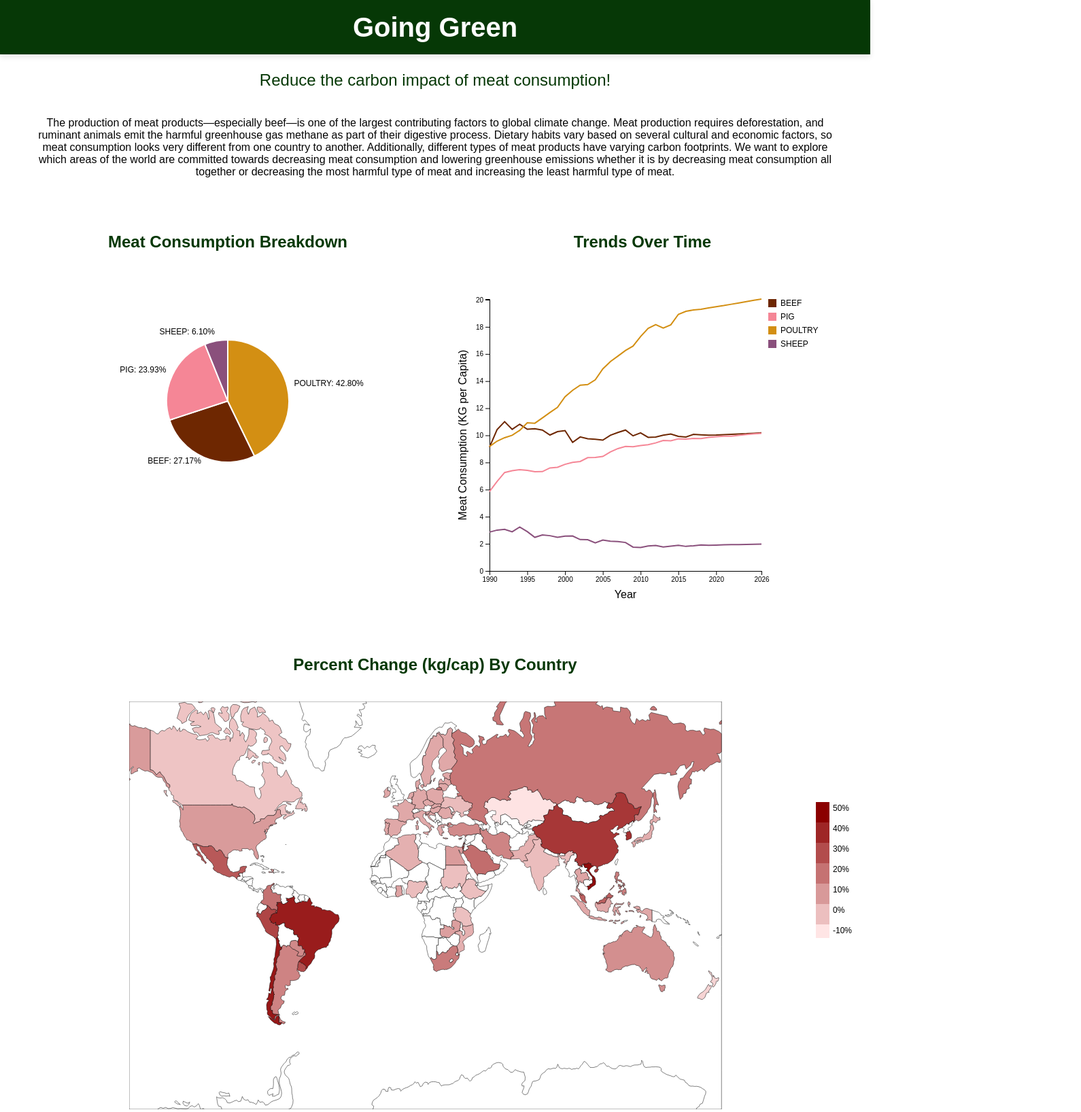
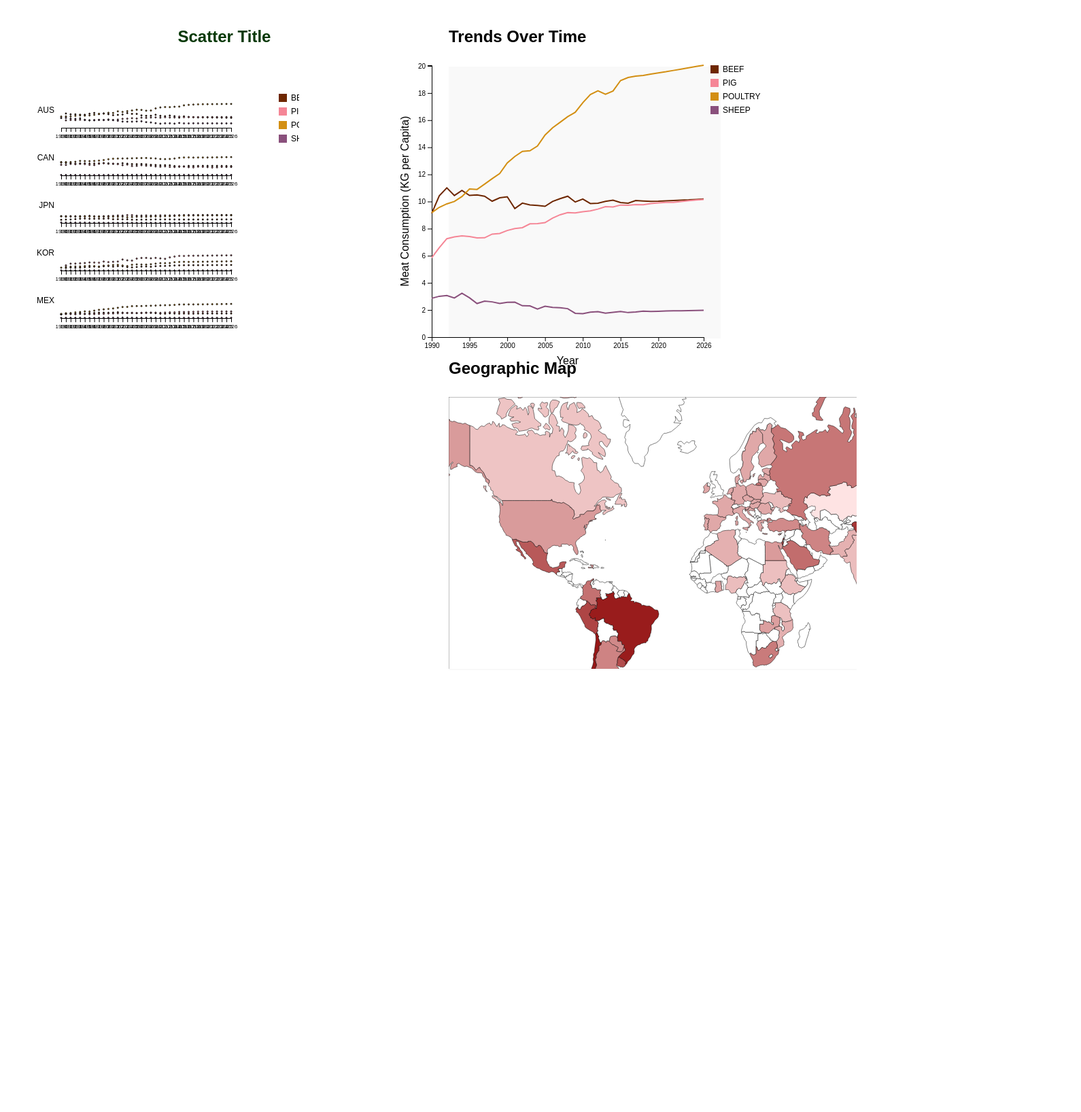
Before and after one commit to pngu-pngu/cpsc4030_fin_proj, a plain HTML site: page index.html in a window 1280 px wide. Shown: the whole page at 68% size, 1590 px wide, since content can reach past the window. After the commit the page ends 1006 px from the top, so only its background shows below. Drawn offline with nearby package versions, Linux system fonts and the light colour scheme.

Commit message:
1st attemp add a visual w one mark is one data point

```diff
--- a/index.html
+++ b/index.html
@@ -1,3 +1,6 @@
+
+
+
 
 
 
@@ -16,182 +19,129 @@
             font-family: 'Arial', sans-serif;
             margin: 0;
             padding: 0;
-            background-color: #FFF; /* Dark grey */
-            color: #FFF;
+            background-color: #FFF;
         }
 
         h1 {
-            display: flex; /* Enables flexbox for the element */
-            justify-content: center; /* Centers content horizontally */
-            align-items: center; /* Centers content vertically */
-            margin: auto; /* Centers the h1 element within the body */
+            text-align: center;
+            margin: 0;
             font-size: 2.5em;
             color: #FFF;
             background-color: #063806;
+            padding: 20px;
             box-shadow: 0 4px 8px rgba(0, 0, 0, 0.1);
-            height: 80px; /* Ensures there's a consistent height for centering */
-        }
-
-        h2{
-
-          text-align: center;
-          margin: 20px 0;
-          font-size: 1.5em;
-          color: #063806;
-        }
-
-        h3{
-            text-align: center;
-            margin: 20px 0;
-            font-size: 1.5em;
-            color: #063806;
-            margin-top: 50px;
-
-          }
-
-        #description {
-            text-align: center;
-            margin-bottom: 20px;
-        }
-
-        #impact{
-            text-align: center;
-            margin: 40px;
-            background-color: #FFF;
-            color: black;
         }
 
         #dashboard-container {
             display: flex;
-            flex-direction: column;
-            align-items: center;
-            justify-content: center;
+            flex-direction: row;
+            justify-content: space-between;
+            gap: 20px;
             margin: 20px;
-            gap: 20px;
         }
 
-        #charts-container {
+        #scatter-container {
+            width: 600px; /* Ensures fixed width in inches */
+            height: 800px; /* Vertical stretching */
+            background-color: white;
+            padding: 20px;
+            overflow-y: auto;
+        }
+
+        #scatter-container h2 {
+            text-align: center;
+            margin: 0 0 20px;
+            font-size: 1.5em;
+            color: #063806;
+        }
+
+        #scatter-plot {
+            width: 100%;
+            height: 100%;
+        }
+
+        #right-panel {
             display: flex;
-            flex-wrap: wrap;
-            justify-content: space-between;
-            width: 100%;
-            max-width: 1200px;
-            gap: 20px;
-
+            flex-direction: column;
+            gap: 10px;
+            width: 600px;
         }
 
         .chart-box {
-            background-color: #FFF ;
-            padding: 20px;
-            flex: 1;
-            min-width: 350px;
-            max-width: 48%;
-
-        }
-
-
-        #map-container {
-            display: flex;
-            margin-top: 100px;
-            justify-content: flex-start; /* Align items horizontally */
-            align-items: flex-start;    /* Align items vertically */
-            justify-content: space-between;
-            align-items: center; /* Aligns items (map and legend) vertically */
-            gap: 0px;
-            margin: 20px auto;
-            max-width: 1200px;
-            gap: 20px;
-            position: relative; /* Allows positioning of the legend relative to the container */
-        }
-
-        #map {
-            flex: 5; /* Take up more space compared to the legend */
-            justify-content: right; /* Centers content horizontally */
-            align-items: center; /* Centers content vertically */
-            width: 800px;
-            height: 500px;
-            margin: 20px auto;
-            margin-left: 150px; /* Pushes the entire container to the right */
-        }
-
-        #legend-container {
-            flex: 1; /* Take up less space */
-            min-width: 10px;
-            padding: 0px;
-            background-color: #FFF;
-            align-items: center;
-            position: absolute; /* Positions the legend relative to #map-container */
-            right: -50px;
-            top: 50%; /* Aligns the legend vertically */
-            transform: translateY(-50%); /* Centers the legend vertically */
-        }
-
-
-        #controls {
-            display: flex;
-            flex-direction: column;
-            justify-content: center;
-            align-items: center;
-            margin-top: 10px;
-        }
-
-
-
-        #controls .controls-right {
-            display: flex;
-            flex-direction: column;
-        }
-
-
-        #pie-chart {
+            width: 600px;
+            height: 400px;
+            background-color: #f9f9f9;
             display: flex;
             justify-content: center;
             align-items: center;
         }
 
-        #controls-charts {
-            margin-top: 20px;
-            text-align: right;
+        .chart-box h2 {
+            text-align: center;
+            margin-bottom: 10px;
+            font-size: 1.2em;
+            color: #063806;
         }
 
-        @media (max-width: 768px) {
+        #map-container {
+            width: 600px;
+            height: 400px;
+            display: flex;
+            justify-content: center;
+            align-items: center;
+        }
+
+        #chart-container {
+            width: 400px;
+            height: 400px;
+        }
+
+        @media (max-width: 1000px) {
+            #dashboard-container {
+                flex-direction: column;
+                align-items: center;
+            }
+
+            #scatter-container,
+            #right-panel {
+                width: 100%;
+                height: auto;
+            }
+
             .chart-box {
-                max-width: 100%;
+                width: 100%;
+                height: 300px;
             }
         }
     </style>
 </head>
 <body>
-    <h1>Going Green</h1>
-    <div id="description">
-        <p style="font-size: 1.5em; color: #063806;">Reduce the carbon impact of meat consumption!</p>
-    </div>
-    <div id="impact">
-        <p style="font-size: 1em; color: #040404;">The production of meat products—especially beef—is one of the largest contributing factors to global climate change. Meat production requires deforestation, and  ruminant animals emit the harmful greenhouse gas methane as part of their digestive process. Dietary habits vary based on several cultural and economic factors, so meat consumption looks very different from one country to another. Additionally, different types of meat products have varying carbon footprints. We want to explore which areas of the world are committed towards decreasing meat consumption and lowering greenhouse emissions whether it is by decreasing meat consumption all together or decreasing the most harmful type of meat and increasing the least harmful type of meat. </p>
-    </div>
     <div id="dashboard-container">
-        <div id="charts-container">
-            <div class="chart-box">
-                <h2>Meat Consumption Breakdown</h2>
-                <div id="pie-chart"></div>
+
+
+        <div id="scatter-container">
+            <h2>Scatter Title</h2>
+            <div id="scatter-plot"></div>
+        </div>
+
+        <!-- Right Panel: Map and Chart -->
+        <div id="right-panel">
+            <h2>Trends Over Time</h2>
+            <div id="chart-container" class="chart-box">
+                <!-- <h2>Trends Over Time</h2> -->
+                <div id="line-chart"></div>
             </div>
-            <div class="chart-box">
-                <h2>Trends Over Time</h2>
-                <div id="line-chart"></div>
+            <h2>Geographic Map</h2>
+            <div id="map-container" class="chart-box">
+                <!-- <h2>Geographic Map</h2> -->
+                <div id="map"></div>
             </div>
         </div>
     </div>
 
-    <h3>Percent Change (kg/cap) By Country</h3>
-    <div id="map-container">
-
-            <div id="map"></div>
-
-            <div id="legend-container" /div>
-    </div>
-
-    <script type = "module" src="pie.js"></script>
-    <script type = "module" src="chart.js"></script>
+    <script src="scatterplot.js"></script>
+    <script type="module" src="pie.js"></script>
+    <script type="module" src="chart.js"></script>
     <script type="module" src="map.js"></script>
 </body>
 </html>
--- a/map.js
+++ b/map.js
@@ -48,7 +48,7 @@ d3.csv("meat_consumption_worldwide.csv").then(data => {
 
             const percentChange = (endTotal - startTotal) / 100;
 
-            console.log("%s Data:", location, { location, percentChange });
+            //console.log("%s Data:", location, { location, percentChange });
 
             return { location, percentChange };
         });
@@ -79,8 +79,8 @@ d3.csv("meat_consumption_worldwide.csv").then(data => {
     // Load and process the GeoJSON data for the world map
     d3.json("countries.geo.json").then(worldData => {
         const svg = d3.select("#map").append("svg")
-            .attr("width", 1400)
-            .attr("height", 600);
+            .attr("width", 600)
+            .attr("height", 400);
 
         const projection = d3.geoMercator()
             .scale(150)
--- /dev/null
+++ b/scatterplot.js
@@ -0,0 +1,177 @@
+
+d3.csv("meat_consumption_worldwide.csv").then(data => {
+    const width = 400; // Chart width
+    const height = 400; // Chart height
+    const margin = { top: 50, right: 100, bottom: 50, left: 50 };
+    const sparklineHeight = 50; // Height for each sparkline
+
+    // Filter data to include only "KG_CAP"
+    const filteredData = data.filter(d => d.measure === "KG_CAP" && !["WLD", "BRICS", "OECD"].includes(d.location));
+
+    const locations = Array.from(new Set(filteredData.map(d => d.location)));
+    const subjects = Array.from(new Set(filteredData.map(d => d.subject)));
+    const years = Array.from(new Set(filteredData.map(d => +d.time))).sort((a, b) => a - b);
+
+
+
+    /*
+    const color = d3.scaleOrdinal()
+        .domain(subjects)
+        .range(["#6e2701", "#f58696", "#d38f13", "#8A507C"]);
+
+    const x = d3.scaleLinear()
+        .domain(d3.extent(filteredData, d => +d.time))
+        .range([0, width]);
+
+    const yLocation = d3.scalePoint()
+        .domain(locations)
+        .range([height, 0])
+        .padding(1);
+
+    const yValue = d3.scaleLinear()
+        .domain([0, d3.max(filteredData, d => +d.value)])
+        .range([height, 0]);
+
+    const svg = d3.select("#scatter-plot")
+        .append("svg")
+        .attr("width", width + margin.left + margin.right)
+        .attr("height", height + margin.top + margin.bottom)
+        .append("g")
+        .attr("transform", `translate(${margin.left}, ${margin.top})`);
+
+    // Calculate the range of the x-axis (e.g., years)
+    const xDomain = d3.extent(data, d => +d.time); // Find the first and last year in your data
+    const tickValues = d3.range(xDomain[0], xDomain[1] + 1, 5); // Every 5 years
+    const filteredTickValues = tickValues.filter(year => year !== 2025);
+
+    // Ensure the last year is included if it's not already in the list
+    if (filteredTickValues[filteredTickValues.length - 1] !== xDomain[1]) {
+        filteredTickValues.push(xDomain[1]); // Add the last year if it's not already included
+    }
+
+    svg.append("g")
+        .attr("transform", `translate(0, ${height})`)
+        .call(
+            d3.axisBottom(x)
+                .tickValues([...new Set(filteredTickValues)]) // Remove duplicates if the last year is already in the filtered range
+                .tickFormat(d3.format("d"))
+        )
+        .selectAll("path, line")
+        .attr("stroke", "black")
+        .style("stroke-width", "1px");
+
+    svg.selectAll(".tick text")
+        .style("fill", "black")
+        .style("font-weight", "300")
+        .style("font-size", "10px");
+
+
+    svg.append("g")
+        .call(d3.axisLeft(yLocation)
+            .tickValues(locations)) // Show all locations as ticks
+        .selectAll("path, line")
+        .attr("stroke", "black");
+
+    svg.selectAll(".tick text")
+        .style("fill", "black")
+        .style("font-weight", "300")
+        .style("font-size", "8px");
+    */
+
+    // Add Sparklines for Each Location
+    const color = d3.scaleOrdinal()
+    .domain(subjects)
+    .range(["#6e2701", "#f58696", "#d38f13", "#8A507C"]);
+
+const x = d3.scaleLinear()
+    .domain(d3.extent(years))
+    .range([0, width - margin.right - margin.left]);
+
+const y = d3.scaleLinear()
+    .domain([0, d3.max(filteredData, d => +d.value)])
+    .range([sparklineHeight, 0]);
+
+const svg = d3.select("#scatter-plot")
+    .append("svg")
+    .attr("width", width)
+    .attr("height", height)
+    .append("g")
+    .attr("transform", `translate(${margin.left}, ${margin.top})`);
+
+ // Add Sparklines for Each Location
+ locations.forEach((location, i) => {
+    const locationData = filteredData.filter(d => d.location === location);
+
+    const sparklineGroup = svg.append("g")
+        .attr("transform", `translate(0, ${i * (sparklineHeight + 20)})`);
+
+    // Add dots for each year and subject
+    sparklineGroup.selectAll("circle")
+        .data(locationData)
+        .enter()
+        .append("circle")
+        .attr("cx", d => x(+d.time))
+        .attr("cy", d => y(+d.value))
+        .attr("r", 1) // Dot size
+        .attr("fill", d => color(d.subject))
+        .attr("stroke", "black")
+        /*
+        .on("mouseover", (event, d) => {
+            const tooltip = d3.select("body")
+                .append("div")
+                .style("position", "absolute")
+                .style("background", "white")
+                .style("border", "1px solid black")
+                .style("padding", "5px")
+                .style("border-radius", "5px")
+                .style("pointer-events", "none")
+                .html(`Location: ${d.location}<br>Subject: ${d.subject}<br>Year: ${d.time}<br>Kg/Cap: ${d.value}`);
+
+            tooltip.style("left", `${event.pageX + 10}px`)
+                .style("top", `${event.pageY - 20}px`);
+        })
+        .on("mouseout", () => d3.select("body").selectAll("div").remove());
+        */
+    // Add location label
+    sparklineGroup.append("text")
+        .attr("x", -10)
+        .attr("y", sparklineHeight / 2)
+        .attr("text-anchor", "end")
+        .attr("alignment-baseline", "middle")
+        .style("font-size", "12px")
+        .text(location);
+
+    // Add X-axis (Years)
+    const xAxis = d3.axisBottom(x)
+        .tickValues(years)
+        .tickFormat(d3.format("d"));
+
+    sparklineGroup.append("g")
+        .attr("transform", `translate(0, ${sparklineHeight})`)
+        .call(xAxis)
+        .selectAll("text")
+        .style("font-size", "8px");
+});
+
+// Add Legend
+const legend = svg.selectAll(".legend")
+    .data(subjects)
+    .enter()
+    .append("g")
+    .attr("class", "legend")
+    .attr("transform", (d, i) => `translate(${width - margin.right + 20}, ${i * 20})`);
+
+legend.append("rect")
+    .attr("x", 0)
+    .attr("y", 0)
+    .attr("width", 12)
+    .attr("height", 12)
+    .style("fill", d => color(d));
+
+legend.append("text")
+    .attr("x", 18)
+    .attr("y", 10)
+    .style("text-anchor", "start")
+    .style("font-size", "12px")
+    .text(d => d);
+});
```
